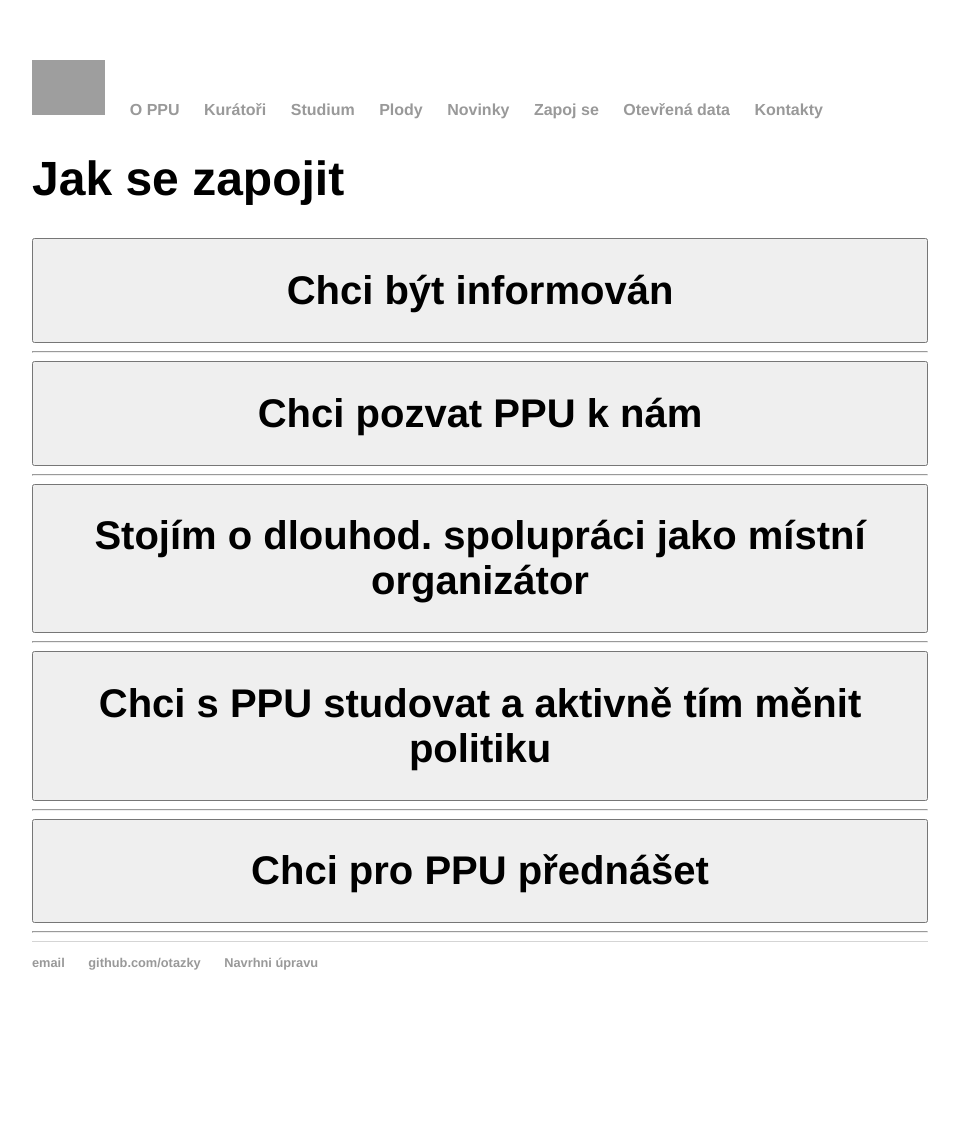
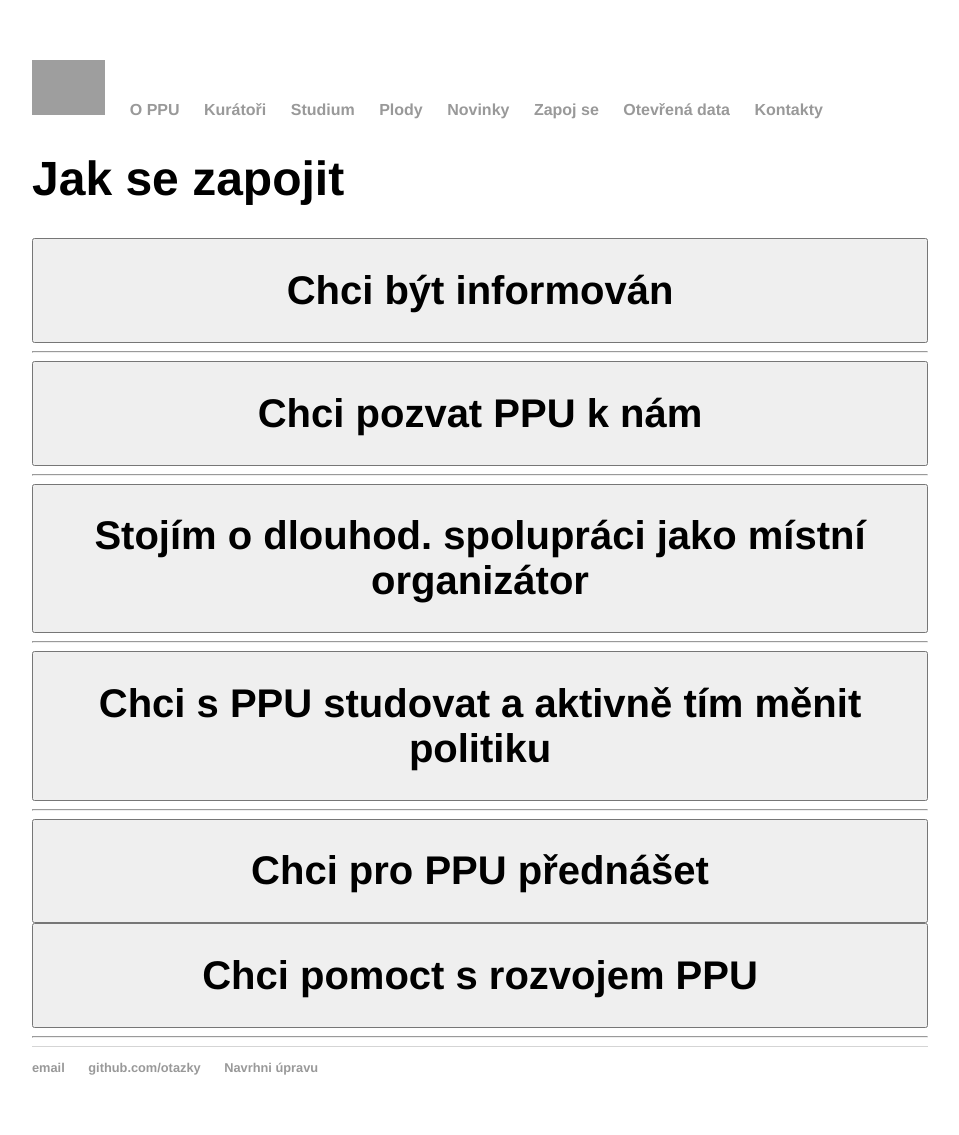
Before and after one commit to otazky/otazky.github.io, a Jekyll site: the page built from spoluprace/index.html, in a window 1280 px wide. Shown: the whole page, without its empty margins (160-1119 px from the left). Built offline with Jekyll 4.4.1, drawn with Linux system fonts in a browser that asks for light colours; before the commit the page ends 1030 px from its top, so only the background shows below that; some of the changed lines change nothing that is shown; grey boxes are pictures that could not be loaded.

Commit message:
Update textu + nový blok (Chci pomoct s rozvojem)

```diff
--- a/spoluprace/index.html
+++ b/spoluprace/index.html
@@ -26,15 +26,15 @@
 </p>
 
   <p>
-<b>KROK 1.</b><br>  Na FB a v newsletteru jsou vždy nabízeny, nejpozději s měsíčním předstihem, konkrétní přednášky a termíny pro určitou oblast - k rozebrání (první zájemce bere). To je nejjednodušší postup, nicméně se nemusíte dočkat své favorizované akce. V tom případě si vyberte ze <a href="/studium">seznamu přednášek/akcí/seminářů/dílen</a> a oslovte kurátora, který má danou oblast na starosti (informaci najdete u seznamu akcí).
-<br><b>KROK 2.</b><br>  Pokud se podaří najít a smluvit lektora/ku a termín pro vámi zvolenou přednášku (bohužel pravidelný cyklus zatím nelze spolehlivě zaručit, protože se střídají různí přednášející a mnohdy jsou to externisté), odsouhlasíte si anotaci akce, pozvánku (grafickou podobu) pro různé komunikační kanály a předpokládanou výši cestovného pro lektora.
-<br><b>KROK 3.</b><br>  Pozvánku zveřejní (na FB a jinde) nejprve místní organizátor (tj. vy), kurátor PPU pak nasdílí do PPU skupiny.
-<br><b>KROK 4.</b><br>  PPU zadá akci do svého kalendáře i s anotací
-<br><b>KROK 5.</b><br>  Místní koordinátor událost z kalendáře nasdílí či zadá do pirátského celostátního (a místního) kalendáře – akce je jasně označena zkratkou <PPU: název akce>
-<br><b>KROK 6.</b><br>  PPU umístí záznam na vybraný krajský web (z důvodů propagace) a pak se nasdílí jinými.
-<br><b>KROK 7.</b><br>  PPU připraví krátký článek či rozhovor – upoutávku pro Pirátské listy a krajský web.
-<br><b>KROK 8.</b><br>  U vybraných akcí bude připadat do úvahy také vydání společné tiskové zprávy.
-<br><b>KROK 9.</b><br> (Pokud souhlasí samotný lektor), místní organizátor zajistí stream/nahrávku na video celé akce (PPU si to jistí), do 14 dnů zveřejní na svém videokanálu a dodá odkaz PPU.
+<b>KROK 1.</b><br>  Na FB, v celostátním newsletteru, v občasném newsletteru PPU a v google tabulce (s dálkovým přístupem <a href="https://docs.google.com/spreadsheets/d/1ogk7bDFIeTB9nIeChtjeBAkD1SxlXD2GmDUbvLY1_3Y/edit#gid=1492697256">zde</a>)  jsou vždy nabízeny, nejpozději s měsíčním předstihem, konkrétní přednášky a termíny pro určitou oblast - k rozebrání (první zájemce bere). To je nejjednodušší postup, nicméně se nemusíte dočkat své favorizované akce. V tom případě si vyberte ze <a href="/studium">seznamu přednášek/akcí/seminářů/dílen</a> a oslovte kurátora, který má danou oblast na starosti (informaci najdete u seznamu akcí).
+<br><br><b>KROK 2.</b><br>  Pokud se podaří najít a smluvit lektora/ku a termín pro vámi zvolenou přednášku (bohužel pravidelný cyklus zatím nelze spolehlivě zaručit, protože se střídají různí přednášející a mnohdy jsou to externisté), odsouhlasíte si anotaci akce, pozvánku (grafickou podobu) pro různé komunikační kanály a předpokládanou výši cestovného pro lektora.
+<br><br><b>KROK 3.</b><br>  Pozvánku zveřejní (na FB a jinde) nejprve místní organizátor (tj. vy), kurátor PPU pak nasdílí do PPU skupiny.
+<br><br><b>KROK 4.</b><br>  PPU zadá akci do svého kalendáře i s anotací
+<br><br><b>KROK 5.</b><br>  Místní koordinátor událost z kalendáře nasdílí či zadá do pirátského celostátního (a místního) kalendáře – akce je jasně označena zkratkou <PPU: název akce>
+<br><br><b>KROK 6.</b><br>  PPU umístí záznam na vybraný krajský web (z důvodů propagace) a pak se nasdílí jinými.
+<br><br><b>KROK 7.</b><br>  PPU připraví krátký článek či rozhovor – upoutávku pro Pirátské listy a krajský web.
+<br><br><b>KROK 8.</b><br>  U vybraných akcí bude připadat do úvahy také vydání společné tiskové zprávy.
+<br><br><b>KROK 9.</b><br> (Pokud souhlasí samotný lektor), místní organizátor zajistí stream/nahrávku na video celé akce (PPU si to jistí), do 14 dnů zveřejní na svém videokanálu a dodá odkaz PPU.
    </p>
 <p>
     Počítej s tím, že místní organizátor se stará o úhradu cestovného lektorům dojíždějícím odjinud. Výše cestovného a způsob dopravy je dopředu znám.
@@ -48,6 +48,8 @@
 Kontaktuj kteréhokoli z kurátorů se svou představou a uvidíte, co je realistické v daném okamžiku. Sepíšete jednoduchou dohodu o spolupráci. A může se začít. V PPU máme zájem objevovat místní přednášející a studující, kteří chtějí naopak nabídnout své zkušenosti a vědomosti i otázky do služeb našeho inovátorského projektu. Vysíláme, ale současně přijímáme :-).
 
 Počítej s tím, že místní organizátor se stará o úhradu cestovného lektorům dojíždějícím odjinud. Výše cestovného a způsob dopravy je dopředu znám.
+
+Tady je tabulka s aktuální nabídkou akcí k <a href="https://docs.google.com/spreadsheets/d/1ogk7bDFIeTB9nIeChtjeBAkD1SxlXD2GmDUbvLY1_3Y/edit#gid=1492697256">rozebrání</a>
 </p>
 
 </div>
@@ -57,8 +59,8 @@
 <div class="myDIV" id="4">
 
  <p>Studium začíná zformulováním strategické výzkumné otázky, motivačního motoru. Vymysli si svou strategickou otázku, která bude řídit Tvé kroky a napiš vybranému kurátorovi PPU (pošli na sebe telefonní kontakt, mail), zavoláte si, pohovoříte spolu krátce o studijních očekáváních a záměru.
-   <br> Příklad otázek na profilu kurátorky-zakladatelky (vpravo dole): https://wiki.pirati.cz/lide/milus_kotisova. Tvá otázka se poté zanese do mapy strategických otázek – vzniká tím povědomí o souvislostech, posloupnostech a přirozených hierarchiích a možných spolupracovnících (mapa zatím na interním cloudu: mrak.pirati.cz - složka PPU).
-    <a href="">zde</a>  </p>
+   <br> Příklad otázek na někdejším profilu kurátorky-zakladatelky (<a href="https://wiki.pirati.cz/lide/milus_kotisova">vpravo dole</a>). Tvá otázka se poté zanese do mapy strategických otázek – vzniká tím povědomí o souvislostech, posloupnostech a přirozených hierarchiích a možných spolupracovnících (mapa zatím na interním cloudu: mrak.pirati.cz - složka PPU).
+    <a href="">[zde bude doplněn odkaz]</a>  </p>
 
   <p>
 </p>
@@ -90,10 +92,26 @@
     <h1>FORMULÁŘ PRO PŘEDNÁŠEJÍCÍ</h1>
 
   <p>
-  Zde prosím nabízejte termíny, akce a upřesněte teritoriální okruh nabídky. (FORMULÁŘ SE PŘIPRAVUJE)
+  Od kurátorů dostanete po prvním kontaktu a základní domluvě o spolupráci odkaz na formulář, kde můžete sami aktivně průběžně nabízet s předstihem konkrétní přednášky, termíny, časy s upřesněním teritoriální platnosti. Místní organizátoři naopak budou mít přístup ke generované tabulce, z níž si mohou vybírat tu akci, o kterou mají zájem. Tabulka s nabídkou <a href="https://docs.google.com/spreadsheets/d/1ogk7bDFIeTB9nIeChtjeBAkD1SxlXD2GmDUbvLY1_3Y/edit#gid=1492697256">zde</a>.
 </p>
 
 
 
+
+</div>
+
+<button onclick="toggle_visibility('6');"><h1>Chci pomoct s rozvojem PPU</h1></button>
+<div class="myDIV" id="6">
+
+
+  <p>
+Uvítáme jakoukoli drobnou, jednorázovou (úkolovou) i dlouhodobější pomoc při vylepšování chodu, samotného studijního procesu/zázemí a při propagaci vize a cílů univerzity. Tedy i bez studijního angažmá. Aktuální seznam možností najdete vždy <a href="https://forum.pirati.cz/viewtopic.php?f=374&t=47722">zde</a>.
+
+    Můžete si také projít nejbližší úkoly v záložce <a href"/opendata">Otevřená data</a>.
+
+    Těšíme se.
+
+
+    </p>
 </div>
 <hr>
```
